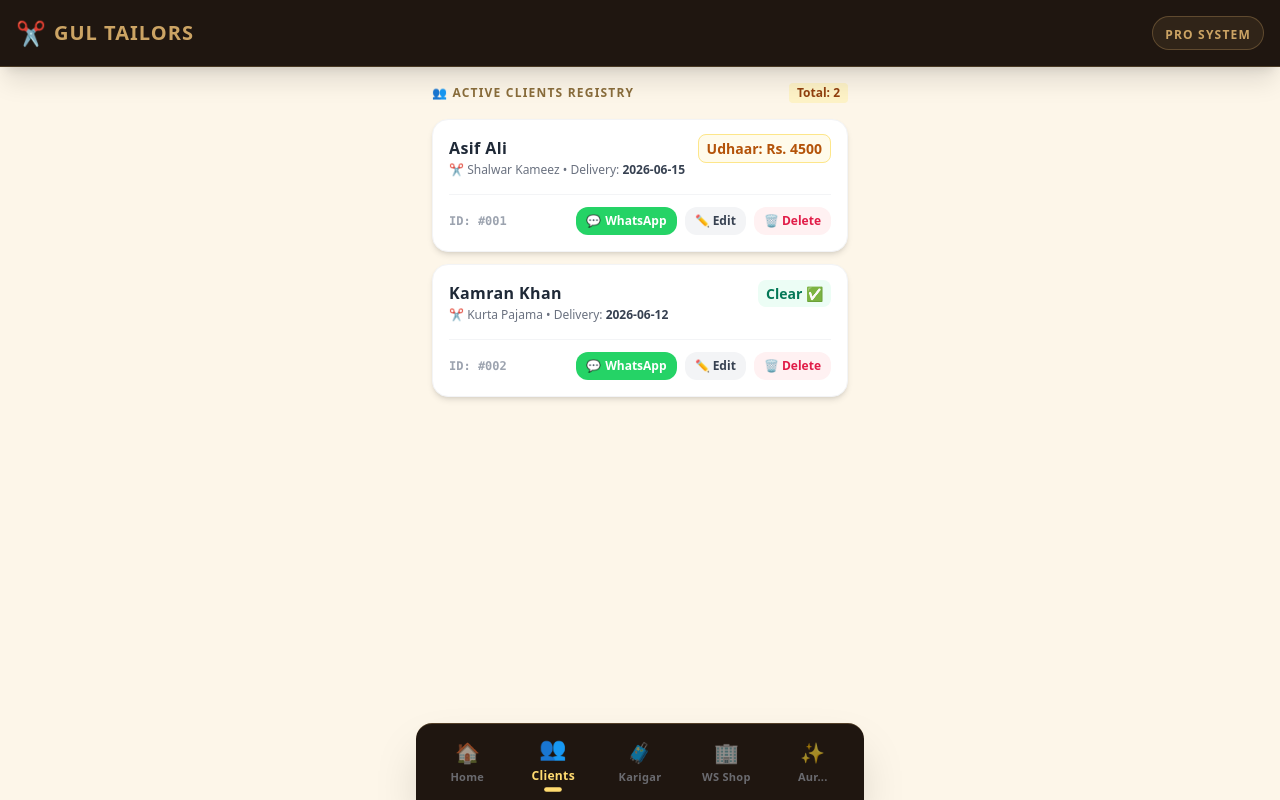
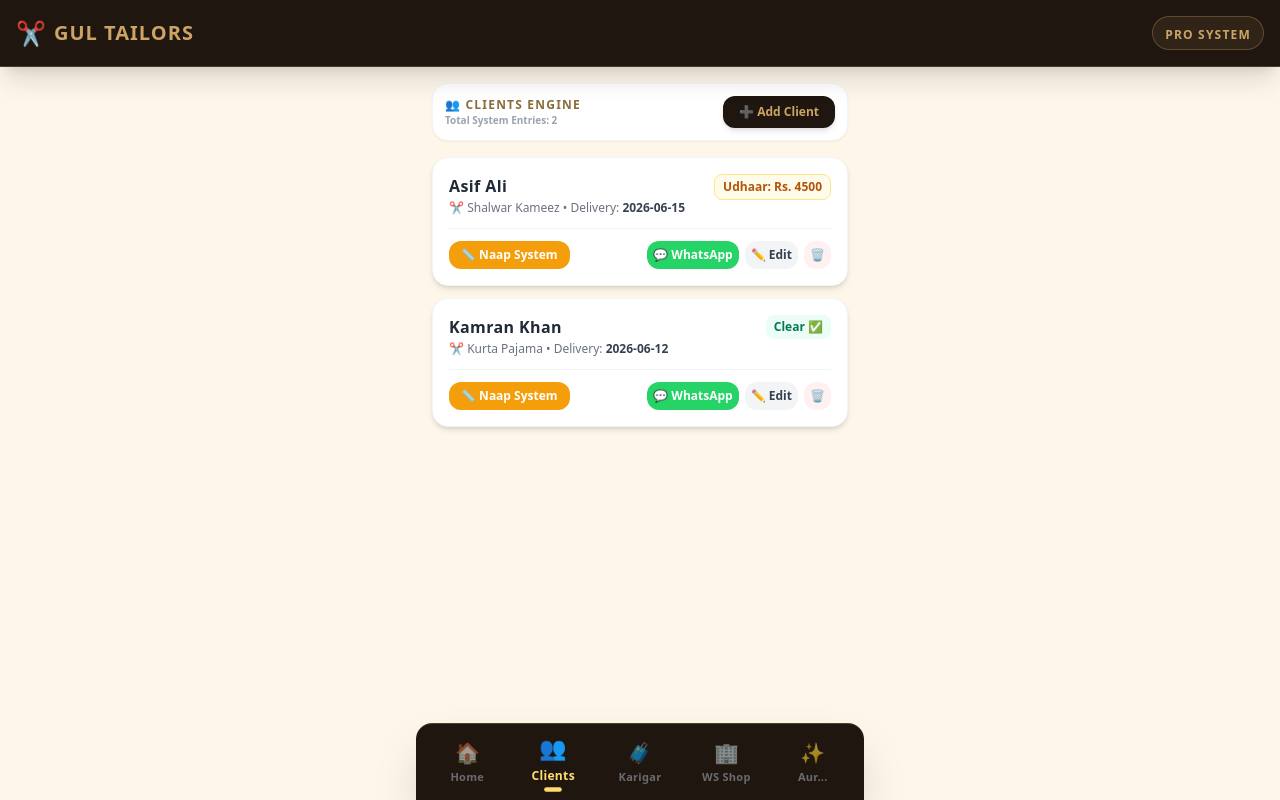
Before and after one commit to betmaxgold5800-Touqeer/gul-tailors, a React (Vite) app: page / in a window 1280 px wide. Both pictures are taken after a click on the button "👥 Clients". Built offline with nearby package versions, Linux system fonts and the light colour scheme.

Commit message:
Update Clients.jsx

```diff
--- a/src/views/Clients.jsx
+++ b/src/views/Clients.jsx
@@ -1,6 +1,19 @@
-import React from 'react';
+import React, { useState } from 'react';
 
-export default function Clients({ data, onEdit, onDelete }) {
+export default function Clients({ data, setClients, onDelete }) {
+  const [showAddModal, setShowAddModal] = useState(false);
+  const [showNaapModal, setShowNaapModal] = useState(false);
+  const [selectedClient, setSelectedClient] = useState(null);
+
+  // Form Input States
+  const [newName, setNewName] = useState('');
+  const [newPhone, setNewPhone] = useState('');
+  const [newSuitType, setNewSuitType] = useState('Shalwar Kameez');
+  const [newUdhaar, setNewUdhaar] = useState('0');
+  const [newDelivery, setNewDelivery] = useState('');
+
+  // Naap temporary modification states
+  const [naapForm, setNaapForm] = useState({ lambaai: '', teera: '', baazu: '', ghera: '', shalwar: '', mora: '', asan: '' });
 
   const triggerWhatsApp = (phone, name, udhaar) => {
     const baseUrl = "https://api.whatsapp.com/send";
@@ -8,25 +21,63 @@ export default function Clients({ data, onEdit, onDelete }) {
     window.open(`${baseUrl}?phone=${phone}&text=${encodeURIComponent(text)}`, '_blank');
   };
 
+  const handleAddNewClient = (e) => {
+    e.preventDefault();
+    if (!newName || !newPhone) return alert('Name aur Phone Number lazmi likhein!');
+
+    const newRecord = {
+      id: Date.now(),
+      name: newName,
+      phone: newPhone,
+      suitType: newSuitType,
+      udhaar: parseFloat(newUdhaar) || 0,
+      deliveryDate: newDelivery || '2026-06-30',
+      naap: { lambaai: '39', teera: '17', baazu: '22', ghera: '23', shalwar: '37', mora: '8', asan: '14' } // Standard initial
+    };
+
+    setClients([newRecord, ...data]);
+    setShowAddModal(false);
+    setNewName(''); setNewPhone(''); setNewUdhaar('0'); setNewDelivery('');
+  };
+
+  const openNaapManager = (client) => {
+    setSelectedClient(client);
+    setNaapForm(client.naap);
+    setShowNaapModal(true);
+  };
+
+  const saveNaapChanges = () => {
+    setClients(data.map(c => c.id === selectedClient.id ? { ...c, naap: naapForm } : c));
+    setShowNaapModal(false);
+  };
+
+  const handleEditInline = (client) => {
+    const editedName = prompt("Client ka naya naam likhein:", client.name);
+    if (editedName) {
+      setClients(data.map(c => c.id === client.id ? { ...c, name: editedName } : c));
+    }
+  };
+
   return (
     <div className="space-y-4 animate-fadeIn">
-      <div className="flex items-center justify-between">
-        <h3 className="text-xs font-black tracking-widest text-[#8a6d3b] uppercase">
-          👥 ACTIVE CLIENTS REGISTRY
-        </h3>
-        <span className="rounded bg-amber-100 px-2 py-0.5 text-xs font-black text-amber-800">
-          Total: {data.length}
-        </span>
+      {/* Top Controller Panel */}
+      <div className="flex items-center justify-between bg-white p-3 rounded-2xl shadow-sm border border-gray-100">
+        <div>
+          <h3 className="text-xs font-black tracking-widest text-[#8a6d3b] uppercase">👥 CLIENTS ENGINE</h3>
+          <p className="text-[10px] font-bold text-gray-400">Total System Entries: {data.length}</p>
+        </div>
+        <button
+          onClick={() => setShowAddModal(true)}
+          className="bg-[#1f1610] hover:bg-[#cca464] hover:text-[#1f1610] text-[#cca464] font-black text-xs px-4 py-2 rounded-xl transition-all shadow-md active:scale-95"
+        >
+          ➕ Add Client
+        </button>
       </div>
 
-      {data.length === 0 ? (
-        <div className="bg-white p-8 text-center rounded-2xl border border-dashed border-gray-300 text-gray-400 font-bold">
-          Koi client majood nahi hai.
-        </div>
-      ) : (
+      {/* Main Stream Registry */}
       <div className="space-y-3">
         {data.map((client) => (
-            <div key={client.id} className="bg-white rounded-2xl p-4 border border-gray-100 shadow-md flex flex-col justify-between gap-3">
+          <div key={client.id} className="bg-white rounded-2xl p-4 border border-gray-100 shadow-md space-y-3">
             <div className="flex justify-between items-start">
               <div>
                 <h4 className="font-black text-base text-gray-800 tracking-wide">{client.name}</h4>
@@ -34,39 +85,106 @@ export default function Clients({ data, onEdit, onDelete }) {
                   ✂️ {client.suitType} • Delivery: <span className="font-bold text-gray-700">{client.deliveryDate}</span>
                 </p>
               </div>
-                <div className="text-right">
-                  <span className={`text-sm font-black px-2 py-1 rounded-lg ${client.udhaar > 0 ? 'bg-amber-50 text-amber-700 border border-amber-200' : 'bg-emerald-50 text-emerald-700'}`}>
+              <span className={`text-xs font-black px-2 py-1 rounded-lg ${client.udhaar > 0 ? 'bg-amber-50 text-amber-700 border border-amber-200' : 'bg-emerald-50 text-emerald-700'}`}>
                 {client.udhaar > 0 ? `Udhaar: Rs. ${client.udhaar}` : 'Clear ✅'}
               </span>
             </div>
-              </div>
 
-              <div className="flex items-center justify-between border-t border-gray-100 pt-3 mt-1">
-                <span className="text-xs font-mono font-bold text-gray-400">ID: #00{client.id}</span>
-                <div className="flex items-center gap-2">
+            {/* Quick Action Matrix */}
+            <div className="flex items-center justify-between border-t border-gray-100 pt-3">
+              <button
+                onClick={() => openNaapManager(client)}
+                className="bg-amber-500 hover:bg-amber-600 text-white font-black text-xs px-3 py-1.5 rounded-xl shadow-xs transition-transform active:scale-95"
+              >
+                📏 Naap System
+              </button>
+
+              <div className="flex gap-1.5">
                 <button
                   onClick={() => triggerWhatsApp(client.phone, client.name, client.udhaar)}
-                    className="flex items-center gap-1 bg-[#25D366] hover:bg-[#20ba5a] text-white text-xs font-black px-2.5 py-1.5 rounded-xl transition-transform active:scale-95 shadow-xs"
+                  className="bg-[#25D366] hover:bg-[#20ba5a] text-white text-xs font-black p-1.5 rounded-xl"
                 >
-                    <span>💬</span> WhatsApp
+                  💬 WhatsApp
                 </button>
-                  <button
-                    onClick={() => onEdit(client)}
-                    className="bg-gray-100 hover:bg-gray-200 text-gray-700 text-xs font-black px-2.5 py-1.5 rounded-xl transition-transform active:scale-95"
-                  >
-                    ✏️ Edit
-                  </button>
-                  <button
-                    onClick={() => onDelete(client.id)}
-                    className="bg-rose-50 hover:bg-rose-100 text-rose-600 text-xs font-black px-2.5 py-1.5 rounded-xl transition-transform active:scale-95"
-                  >
-                    🗑️ Delete
-                  </button>
+                <button onClick={() => handleEditInline(client)} className="bg-gray-100 text-gray-700 text-xs font-black p-1.5 rounded-xl">✏️ Edit</button>
+                <button onClick={() => onDelete(client.id)} className="bg-rose-50 text-rose-600 text-xs font-black p-1.5 rounded-xl">🗑️</button>
               </div>
             </div>
           </div>
         ))}
       </div>
+
+      {/* MODAL 1: Add New Client Overlay */}
+      {showAddModal && (
+        <div className="fixed inset-0 z-50 flex items-center justify-center bg-black/60 p-4 backdrop-blur-xs animate-fadeIn">
+          <div className="w-full max-w-sm rounded-3xl bg-[#fdf6e9] p-5 shadow-2xl border border-[#cca464]/30 space-y-4">
+            <h4 className="font-black text-gray-800 text-base border-b border-gray-200 pb-2">📋 ADD NEW CLIENT REGISTRATION</h4>
+            <form onSubmit={handleAddNewClient} className="space-y-3">
+              <div>
+                <label className="text-[11px] font-black text-gray-500 uppercase block mb-1">Full Name</label>
+                <input type="text" value={newName} onChange={(e) => setNewName(e.target.value)} className="w-full p-2.5 rounded-xl border border-gray-200 bg-white font-bold text-sm" placeholder="e.g. Tariq Iqbal" required />
+              </div>
+              <div>
+                <label className="text-[11px] font-black text-gray-500 uppercase block mb-1">WhatsApp Phone (923... format)</label>
+                <input type="text" value={newPhone} onChange={(e) => setNewPhone(e.target.value)} className="w-full p-2.5 rounded-xl border border-gray-200 bg-white font-bold text-sm" placeholder="e.g. 923001234567" required />
+              </div>
+              <div className="grid grid-cols-2 gap-2">
+                <div>
+                  <label className="text-[11px] font-black text-gray-500 uppercase block mb-1">Suit Structure</label>
+                  <select value={newSuitType} onChange={(e) => setNewSuitType(e.target.value)} className="w-full p-2.5 rounded-xl border border-gray-200 bg-white font-bold text-sm">
+                    <option>Shalwar Kameez</option>
+                    <option>Kurta Pajama</option>
+                    <option>Pent Shirt</option>
+                    <option>Sherwani</option>
+                  </select>
+                </div>
+                <div>
+                  <label className="text-[11px] font-black text-gray-500 uppercase block mb-1">Initial Udhaar</label>
+                  <input type="number" value={newUdhaar} onChange={(e) => setNewUdhaar(e.target.value)} className="w-full p-2.5 rounded-xl border border-gray-200 bg-white font-bold text-sm" />
+                </div>
+              </div>
+              <div>
+                <label className="text-[11px] font-black text-gray-500 uppercase block mb-1">Target Delivery Date</label>
+                <input type="date" value={newDelivery} onChange={(e) => setNewDelivery(e.target.value)} className="w-full p-2.5 rounded-xl border border-gray-200 bg-white font-bold text-sm" />
+              </div>
+              <div className="flex gap-2 pt-2">
+                <button type="submit" className="flex-1 bg-emerald-600 text-white font-black py-2.5 rounded-xl text-sm">Save Registry</button>
+                <button type="button" onClick={() => setShowAddModal(false)} className="bg-gray-200 text-gray-700 font-black px-4 py-2.5 rounded-xl text-sm">Cancel</button>
+              </div>
+            </form>
+          </div>
+        </div>
+      )}
+
+      {/* MODAL 2: Tailoring Naap Specifications Vault */}
+      {showNaapModal && selectedClient && (
+        <div className="fixed inset-0 z-50 flex items-center justify-center bg-black/60 p-4 backdrop-blur-xs animate-fadeIn">
+          <div className="w-full max-w-sm rounded-3xl bg-white p-5 shadow-2xl border-t-8 border-amber-500 space-y-4 max-h-[85vh] overflow-y-auto">
+            <div>
+              <h4 className="font-black text-gray-800 text-base">📏 SIZE SPECIFICATIONS VAULT</h4>
+              <p className="text-xs font-bold text-amber-600">Client Profile: {selectedClient.name}</p>
+            </div>
+
+            <div className="grid grid-cols-2 gap-3 bg-gray-50 p-3 rounded-xl border border-gray-100">
+              {Object.keys(naapForm).map((key) => (
+                <div key={key}>
+                  <label className="text-[11px] font-black text-gray-400 capitalize block mb-0.5">{key}</label>
+                  <input
+                    type="text"
+                    value={naapForm[key]}
+                    onChange={(e) => setNaapForm({ ...naapForm, [key]: e.target.value })}
+                    className="w-full p-2 rounded-lg border border-gray-200 bg-white text-center font-black text-sm text-gray-800"
+                  />
+                </div>
+              ))}
+            </div>
+
+            <div className="flex gap-2">
+              <button onClick={saveNaapChanges} className="flex-1 bg-amber-500 text-white font-black py-2 rounded-xl text-sm shadow-md">Save Naap Spec</button>
+              <button onClick={() => setShowNaapModal(false)} className="bg-gray-100 text-gray-700 font-black px-4 py-2 rounded-xl text-sm">Close</button>
+            </div>
+          </div>
+        </div>
       )}
     </div>
   );
```
Lines whose indentation alone changed are shown as unchanged.
